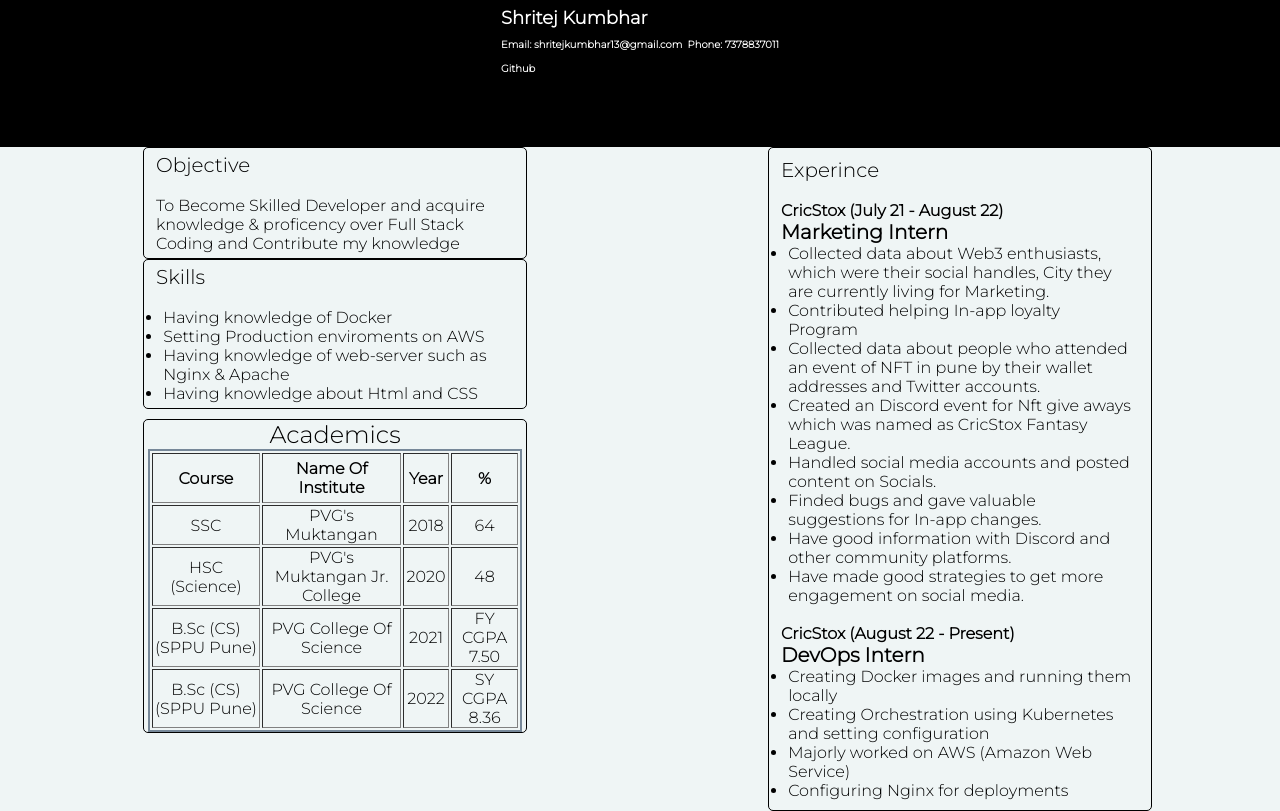
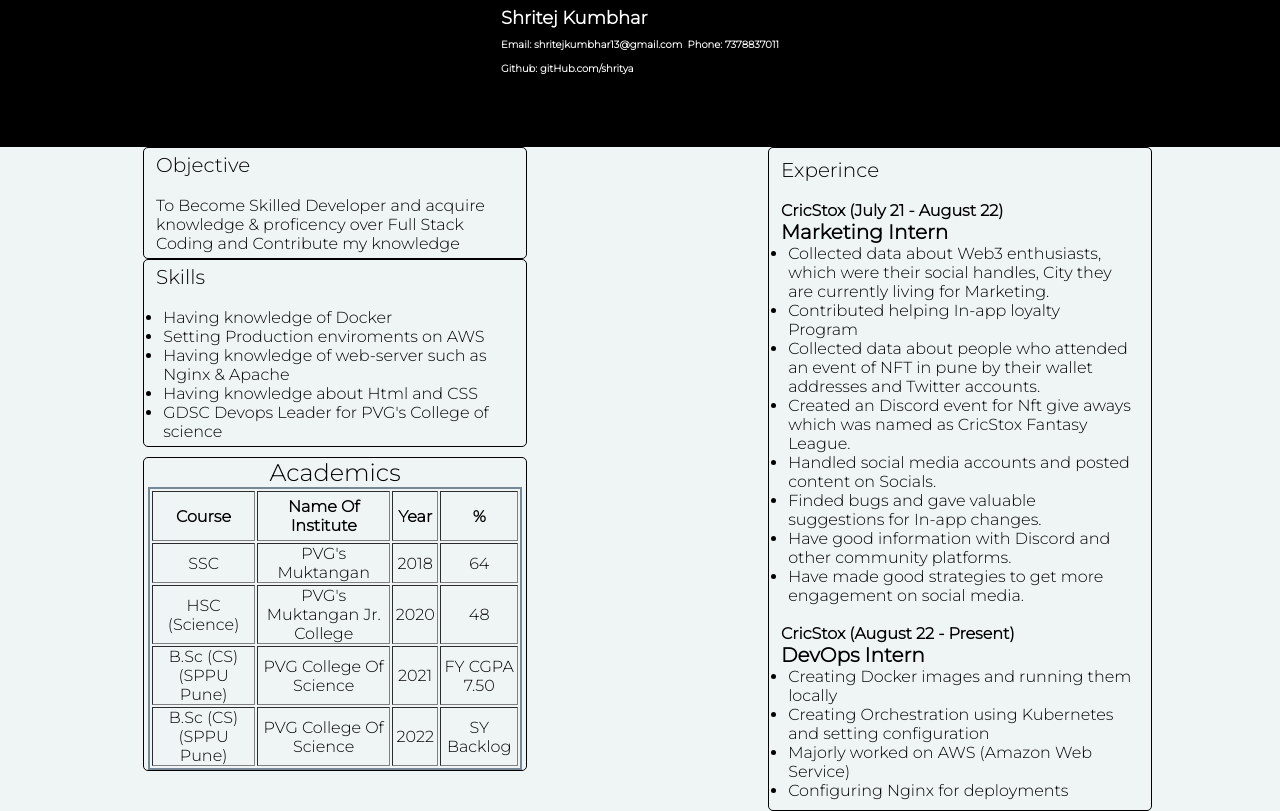
Before and after one commit to shritya/tp-2, a plain HTML site: page index.html in a window 1280 px wide. Shown: the part 155-966 px from the top of the page. Drawn offline with Linux system fonts and the light colour scheme.

Commit message:
Update index.html

```diff
--- a/index.html
+++ b/index.html
@@ -19,7 +19,7 @@
             >
             <a class="link" href="#">Phone: 7378837011</a>
             <br>
-            <a class="link" href="https://github.com/shritya">Github</a>
+            <a class="link" href="https://github.com/shritya">Github: gitHub.com/shritya</a>
             </span
           >
         </h1>
@@ -42,6 +42,7 @@
             <li>Setting Production enviroments on AWS</li>
             <li>Having knowledge of web-server such as Nginx & Apache</li>
             <li>Having knowledge about Html and CSS</li>
+            <li>GDSC Devops Leader for PVG's College of science</li>
           </ul>
         </div>
         <div class="left-three">
@@ -76,7 +77,7 @@
               <td>B.Sc (CS) (SPPU Pune)</td>
               <td>PVG College Of Science</td>
               <td>2022</td>
-              <td>SY CGPA 8.36</td>
+              <td>SY Backlog</td>
             </tr>
           </table>
         </div>
```
